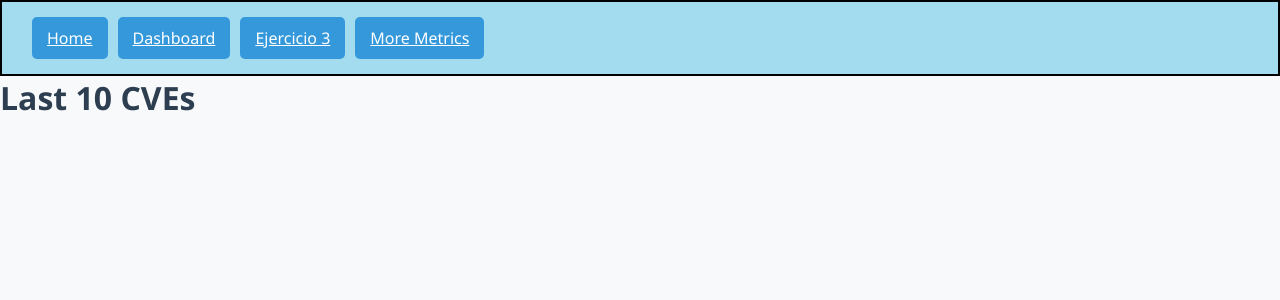
After one commit to Astharot15/Practica2_SI, a Flask app: page /last-cves in a window 1280 px wide. The commit adds this page. Shown: the top 300 px of the page. Run offline with Flask 3, Linux system fonts and the light colour scheme; data that the repository does not hold is empty.

Commit message:
Ejercicio 3, mostrando datos bien en el HTML

```diff
--- a/app.py
+++ b/app.py
@@ -7,7 +7,9 @@ from utils.service import (
     obtener_top_tipos_incidencias,
     obtener_top_empleados,
     average_resolution_time_by_type,
-    tickets_per_weekday
+    tickets_per_weekday,
+    get_last_CVEs
+
 )
 
 app = Flask(__name__)
@@ -99,5 +101,14 @@ def extra_metrics():
 
     return render_template('extra_metrics.html', resultados=resultados)
 
+
+
+@app.route('/last-cves')
+def last_cves():
+    cves = get_last_CVEs() # Llama a la función para obtener la lista de CVEs desde la API externa
+
+    return render_template('last_cves.html', cves=cves)
+
+
 if __name__ == '__main__':
     app.run()
--- a/templates/exercise1.html
+++ b/templates/exercise1.html
@@ -9,6 +9,7 @@
         <a href="{{ url_for('index') }}" class="btn">Home</a>
         <a href="{{ url_for('exercise1') }}" class="btn">Dashboard</a>
         <a href="{{ url_for('extra_metrics') }}" class="btn">More Metrics</a>
+        <a href="{{ url_for('last_cves') }}" class="btn">Ejercicio 3</a>
         <a href="{{ url_for('logout') }}" class="btn logout-btn">Logout</a>
 
     </nav>
--- a/templates/extra_metrics.html
+++ b/templates/extra_metrics.html
@@ -11,7 +11,9 @@
   <nav class="navbar">
     <a href="{{ url_for('index') }}" class="btn">Home</a>
     <a href="{{ url_for('exercise1') }}" class="btn">Dashboard</a>
+    <a href="{{ url_for('last_cves') }}" class="btn">Ejercicio 3</a>
     <a href="{{ url_for('extra_metrics') }}" class="btn">More Metrics</a>
+
     {% if session.get('usuario') %}
       <a href="{{ url_for('logout') }}" class="btn logout-btn">Logout</a>
     {% endif %}
--- a/templates/index.html
+++ b/templates/index.html
@@ -10,8 +10,7 @@
         <a href="{{ url_for('index') }}" class="btn">Home</a>
         <a href="{{ url_for('exercise1') }}" class="btn">Dashboard</a>
         <a href="{{ url_for('extra_metrics') }}" class="btn">More Metrics</a>
-
-
+        <a href="{{ url_for('last_cves') }}" class="btn">Ejercicio 3</a>
         {% if session.get('usuario') %}
         <a href="{{ url_for('logout') }}" class="btn logout-btn">Logout</a>
         {% endif %}
--- /dev/null
+++ b/templates/last_cves.html
@@ -0,0 +1,29 @@
+<!DOCTYPE html>
+<html lang="en">
+<head>
+  <meta charset="UTF-8"/>
+  <meta name="viewport" content="width=device-width, initial-scale=1.0"/>
+  <title>Last 10 CVEs</title>
+  <link rel="stylesheet" href="{{ url_for('static', filename='styles.css') }}">
+</head>
+<body>
+
+    <nav class="navbar">
+        <a href="{{ url_for('index') }}" class="btn">Home</a>
+        <a href="{{ url_for('exercise1') }}" class="btn">Dashboard</a>
+        <a href="{{ url_for('last_cves') }}" class="btn">Ejercicio 3</a>
+        <a href="{{ url_for('extra_metrics') }}" class="btn">More Metrics</a>
+
+        {% if session.get('usuario') %}
+        <a href="{{ url_for('logout') }}" class="btn logout-btn">Logout</a>
+        {% endif %}
+    </nav>
+
+    <h1>Last 10 CVEs</h1>
+    <ul>
+        {% for cve in cves %}
+            <li>{{ cve }}</li>
+        {% endfor %}
+    </ul>
+</body>
+</html>
```
Also changed, not shown: utils/service.py (+9 -0 lines).
